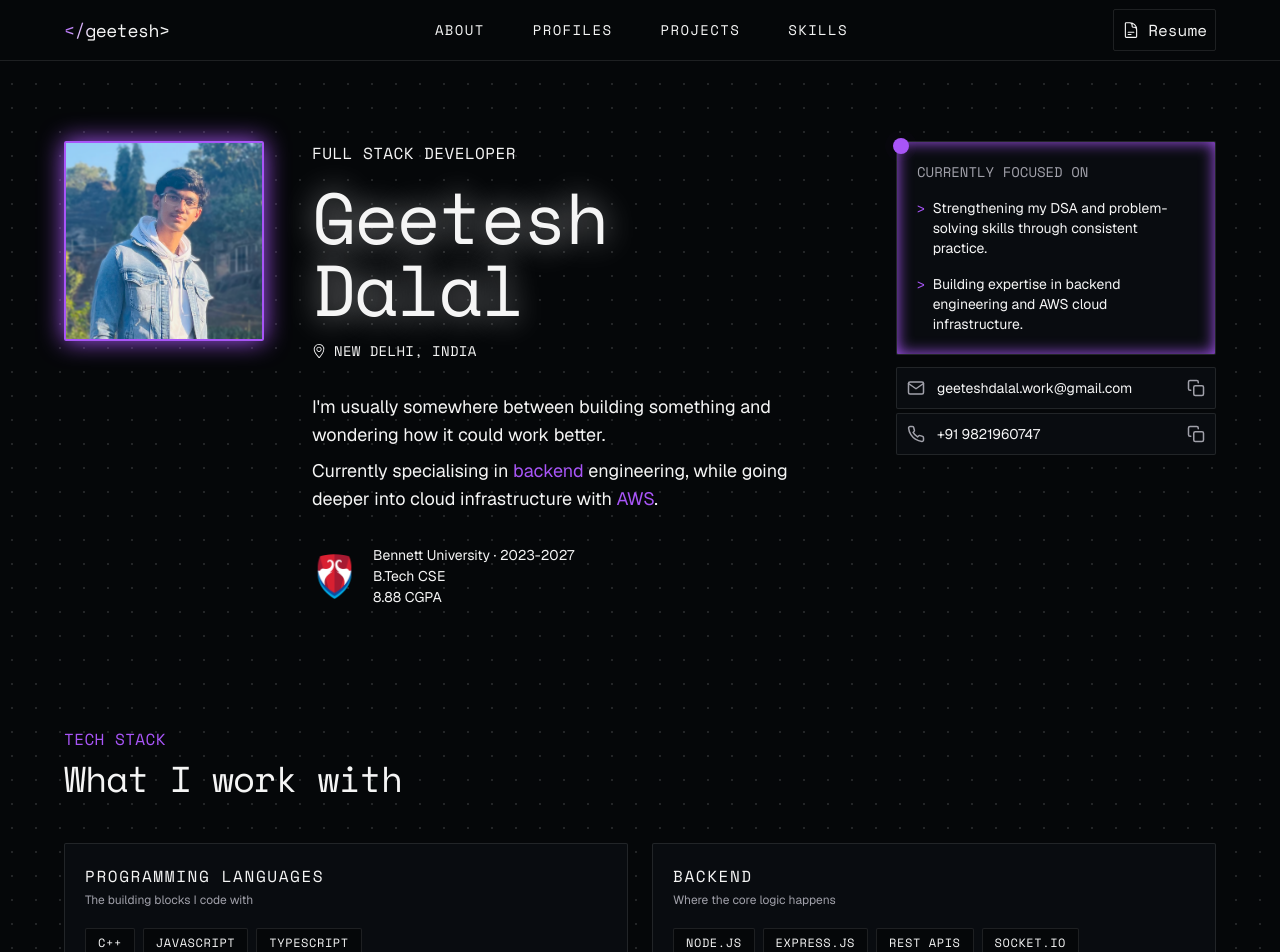
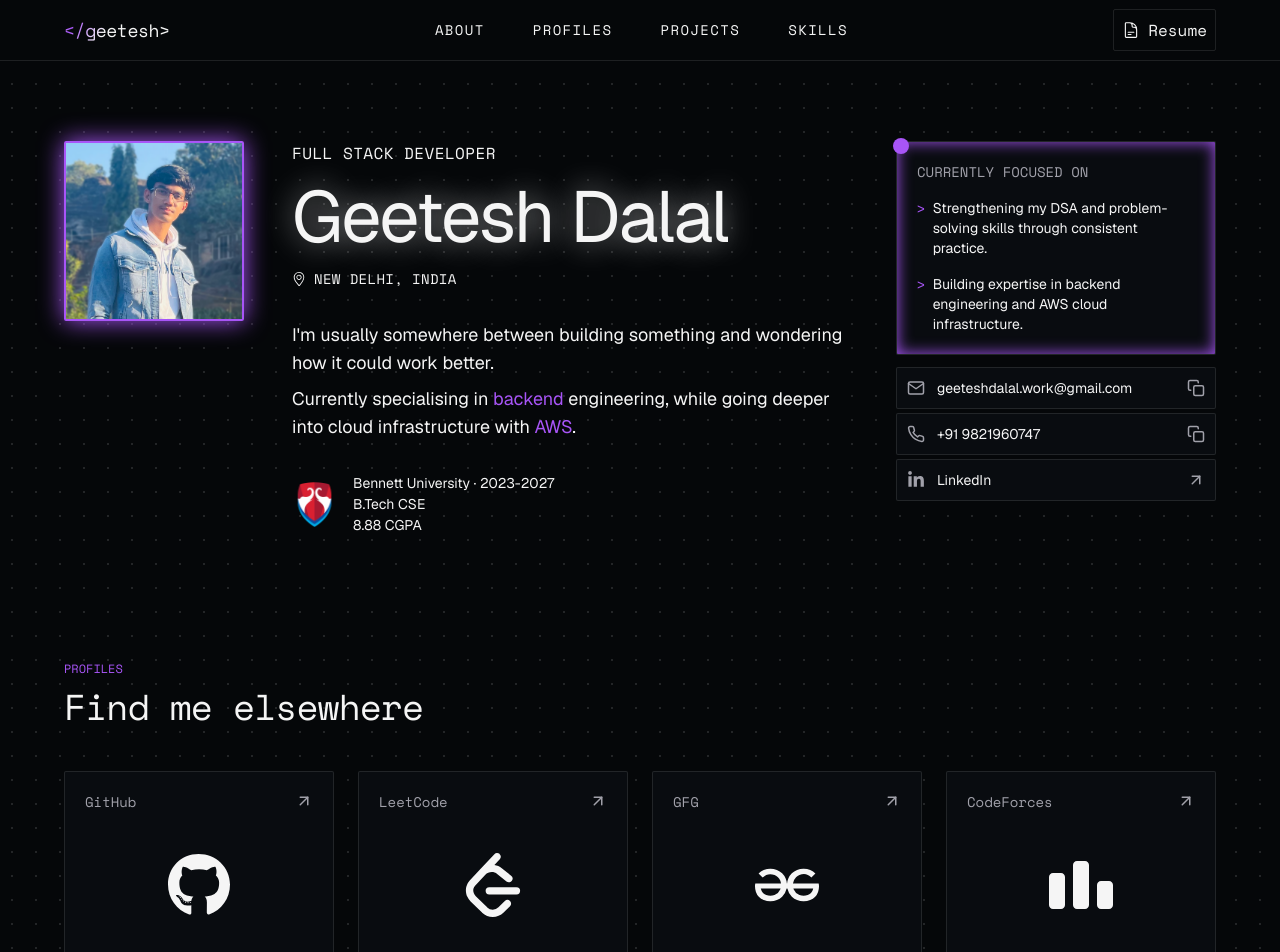
Before and after one commit to Geeteshgit/portfolio-website, a Next.js app: page / in a window 1280 px wide. Shown: the top 952 px of the page. Built offline with nearby package versions, Linux system fonts and the light colour scheme.

Commit message:
add profiles section with minor fixes to other sections (#10)

```diff
--- a/src/app/page.tsx
+++ b/src/app/page.tsx
@@ -1,11 +1,13 @@
 import React from "react";
 import About from "@/components/about/About";
 import TechStack from "@/components/tech-stack/TechStack";
+import Profiles from "@/components/profiles/Profiles";
 
 const HomePage = () => {
   return (
     <main>
       <About />
+      <Profiles />
       <TechStack />
     </main>
   );
--- a/src/components/about/About.tsx
+++ b/src/components/about/About.tsx
@@ -7,7 +7,7 @@
   return (
     <section
       id="about"
-      className="w-full max-w-7xl mx-auto px-4 sm:px-8 lg:px-16 my-10 sm:my-20 flex flex-col lg:flex-row lg:justify-between gap-6 lg:gap-12"
+      className="w-full max-w-7xl mx-auto px-4 sm:px-8 lg:px-16 py-10 sm:py-20 flex flex-col lg:flex-row lg:justify-between gap-6 lg:gap-12 scroll-mt-16"
     >
       <AboutImage />
       <AboutContent />
--- a/src/components/about/AboutContent.tsx
+++ b/src/components/about/AboutContent.tsx
@@ -7,7 +7,7 @@
   return (
     <div className="flex flex-col gap-4">
       <span className="tracking-wide">FULL STACK DEVELOPER</span>
-      <h1 className="text-6xl lg:text-7xl tracking-tight text-shadow-[0_0_30px_rgba(255,255,255,0.6)]">
+      <h1 className="font-body text-6xl lg:text-7xl tracking-tight text-shadow-[0_0_30px_rgba(255,255,255,0.6)]">
         Geetesh Dalal
       </h1>
       <span className="flex items-center gap-2 text-sm uppercase tracking-wide">
--- a/src/components/about/AboutImage.tsx
+++ b/src/components/about/AboutImage.tsx
@@ -4,7 +4,7 @@
 
 const AboutImage = () => {
   return (
-    <div className="shrink-0 relative h-40 w-40 sm:h-50 sm:w-50 overflow-hidden rounded-xs border-2 border-primary shadow-[0_0_25px_var(--color-primary)]">
+    <div className="shrink-0 relative h-40 w-40 sm:h-45 sm:w-45 overflow-hidden rounded-xs border-2 border-primary shadow-[0_0_25px_var(--color-primary)]">
       <Image
         src={profilepic}
         alt="Geetesh Dalal"
--- a/src/components/about/AboutInfo.tsx
+++ b/src/components/about/AboutInfo.tsx
@@ -1,15 +1,28 @@
 import CurrentlyFocused from "./CurrentlyFocused";
 import ContactCard from "./ContactCard";
-import { FiMail, FiPhone } from "react-icons/fi";
+import { FiArrowUpRight, FiMail, FiPhone } from "react-icons/fi";
 import { myData } from "@/data/mydata";
+import { FaLinkedinIn } from "react-icons/fa6";
 
 const AboutInfo = () => {
   return (
-    <div className="shrink-0 w-xs md:w-sm lg:w-xs flex flex-col md:flex-row lg:flex-col md:items-stretch gap-2">
+    <div className="w-full shrink-0 max-w-sm md:w-sm lg:w-xs flex flex-col lg:flex-col md:items-stretch gap-2">
       <CurrentlyFocused />
-      <div className="w-full flex flex-col gap-1 mt-1 md:mt-0 lg:mt-1 font-body text-sm">
-        <ContactCard Icon={FiMail} value={myData.email} />
-        <ContactCard Icon={FiPhone} value={myData.phone} />
+      <div className="flex flex-col gap-1">
+        <div className="w-full flex flex-col gap-1 mt-1 font-body text-sm">
+          <ContactCard Icon={FiMail} value={myData.email} />
+          <ContactCard Icon={FiPhone} value={myData.phone} />
+        </div>
+        <a
+          href={myData.linkedin}
+          target="_blank"
+          rel="noopener noreferrer"
+          className="flex items-center gap-3 rounded-xs border border-border hover:border-primary transition-all bg-surface p-2.5"
+        >
+          <FaLinkedinIn className="shrink-0 text-muted" size={18} />
+          <span className="flex-1 text-sm font-body">LinkedIn</span>
+          <FiArrowUpRight size={18} className="shrink-0 text-muted" />
+        </a>
       </div>
     </div>
   );
--- a/src/components/about/CurrentlyFocused.tsx
+++ b/src/components/about/CurrentlyFocused.tsx
@@ -2,7 +2,7 @@
 
 const CurrentlyFocused = () => {
   return (
-    <div className="shrink-0 relative w-full rounded-xs border border-border bg-surface p-5 shadow-[inset_0_0_15px_var(--color-primary)]">
+    <div className="relative w-full rounded-xs border border-border bg-surface p-5 shadow-[inset_0_0_15px_var(--color-primary)]">
       {/* Pulsing status dot */}
       <span className="absolute -left-1 -top-1 flex h-4 w-4">
         <span className="absolute inline-flex h-full w-full animate-ping rounded-full bg-primary opacity-75" />
--- /dev/null
+++ b/src/components/profiles/ProfileCard.tsx
@@ -0,0 +1,40 @@
+import Link from "next/link";
+import { FiArrowUpRight } from "react-icons/fi";
+import type { IconType } from "react-icons";
+
+interface ProfileCardProps {
+  label: string;
+  Icon: IconType;
+  line: string;
+  href: string;
+}
+
+const ProfileCard = ({ label, Icon, line, href }: ProfileCardProps) => {
+  return (
+    <Link
+      href={href}
+      target="_blank"
+      rel="noopener noreferrer"
+      className="group flex h-60 flex-col rounded-xs border border-border bg-surface p-5 hover:border-primary transition-all duration-300"
+    >
+      <div className="flex items-start justify-between">
+        <span className="text-sm font-medium text-muted group-hover:text-primary transition-colors duration-300">
+          {label}
+        </span>
+        <FiArrowUpRight
+          size={18}
+          className="text-muted transition-transform duration-300 group-hover:-translate-y-1 group-hover:translate-x-1 group-hover:text-primary"
+        />
+      </div>
+      <div className="flex flex-1 items-center justify-center">
+        <Icon
+          size={64}
+          className="text-foreground transition-transform duration-300 group-hover:scale-110"
+        />
+      </div>
+      <p className="self-end text-xs text-muted">{line}</p>
+    </Link>
+  );
+};
+
+export default ProfileCard;
--- /dev/null
+++ b/src/components/profiles/Profiles.tsx
@@ -0,0 +1,52 @@
+import { SiCodeforces, SiGeeksforgeeks, SiLeetcode } from "react-icons/si";
+import ProfileCard from "./ProfileCard";
+import { FaGithub } from "react-icons/fa6";
+import { myData } from "@/data/mydata";
+
+const Profiles = () => {
+  return (
+    <section
+      id="profiles"
+      className="w-full max-w-7xl mx-auto px-4 sm:px-8 lg:px-16 pt-10 pb-10 sm:pb-20 flex flex-col gap-6 scroll-mt-16"
+    >
+      <div>
+        <span className="text-xs font-medium uppercase text-primary">
+          Profiles
+        </span>
+
+        <h2 className="mt-2 text-3xl tracking-tight md:text-4xl">
+          Find me elsewhere
+        </h2>
+      </div>
+
+      <div className="mt-5 grid grid-cols-2 gap-3 md:gap-6 md:grid-cols-4">
+        <ProfileCard
+          label="GitHub"
+          Icon={FaGithub}
+          href={myData.github}
+          line="Where the code lives, breaks, and gets fixed."
+        />
+        <ProfileCard
+          label="LeetCode"
+          Icon={SiLeetcode}
+          href={myData.leetcode}
+          line="Turning coffee into accepted submissions."
+        />
+        <ProfileCard
+          label="GFG"
+          Icon={SiGeeksforgeeks}
+          href={myData.geeksforgeeks}
+          line="DSA practice with a side of technical deep dives."
+        />
+        <ProfileCard
+          label="CodeForces"
+          Icon={SiCodeforces}
+          href={myData.codeforces}
+          line="Where algorithms meet the pressure of a timer."
+        />
+      </div>
+    </section>
+  );
+};
+
+export default Profiles;
--- a/src/components/tech-stack/TechStack.tsx
+++ b/src/components/tech-stack/TechStack.tsx
@@ -5,10 +5,10 @@
   return (
     <section
       id="skills"
-      className="w-full max-w-7xl mx-auto px-4 sm:px-8 lg:px-16 py-10 flex flex-col gap-6"
+      className="w-full max-w-7xl mx-auto px-4 sm:px-8 lg:px-16 py-10 flex flex-col gap-6 mt-scroll-16"
     >
       <div>
-        <p className="text-primary uppercase tracking-wide">Tech Stack</p>
+        <p className="text-primary font-medium text-xs uppercase">Tech Stack</p>
 
         <h2 className="mt-2 text-3xl tracking-tight md:text-4xl">
           What I work with
--- a/src/data/mydata.ts
+++ b/src/data/mydata.ts
@@ -2,18 +2,20 @@
   location: string;
   email: string;
   phone: string;
+  CGPA: number;
   linkedin: string;
   resume: string;
   github: string;
   leetcode: string;
   geeksforgeeks: string;
-  CGPA: number;
+  codeforces: string;
 };
 
 export const myData: Data = {
   location: "New Delhi, India",
   email: "geeteshdalal.work@gmail.com",
   phone: "+91 9821960747",
+  CGPA: 8.88,
   linkedin: "https://www.linkedin.com/in/geeteshdalal",
   resume:
     "https://drive.google.com/file/d/1y-7ZK_SeygvUpaZXBzxTNVAvPh8-cq1K/view?usp=sharing",
@@ -21,5 +23,5 @@
   leetcode: "https://leetcode.com/Geetesh_Dalal",
   geeksforgeeks:
     "https://www.geeksforgeeks.org/profile/geetesw1vh?tab=activity",
-  CGPA: 8.88,
+  codeforces: "https://codeforces.com/profile/geetesh_dalal",
 };
```
